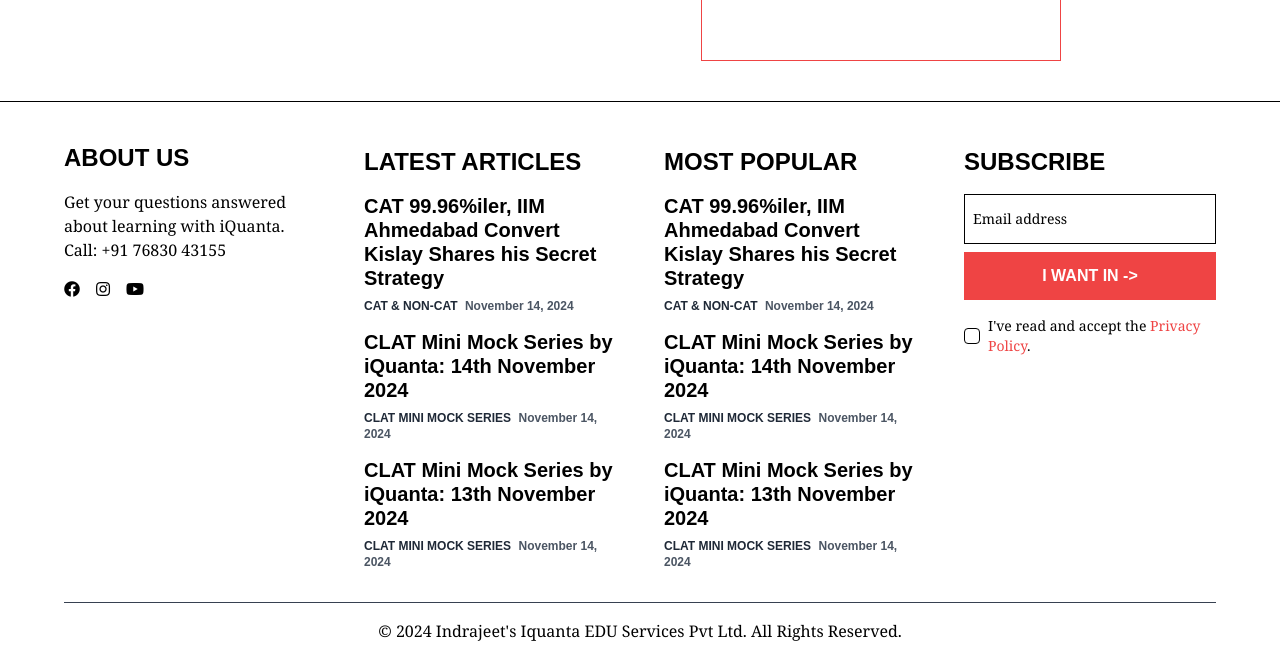
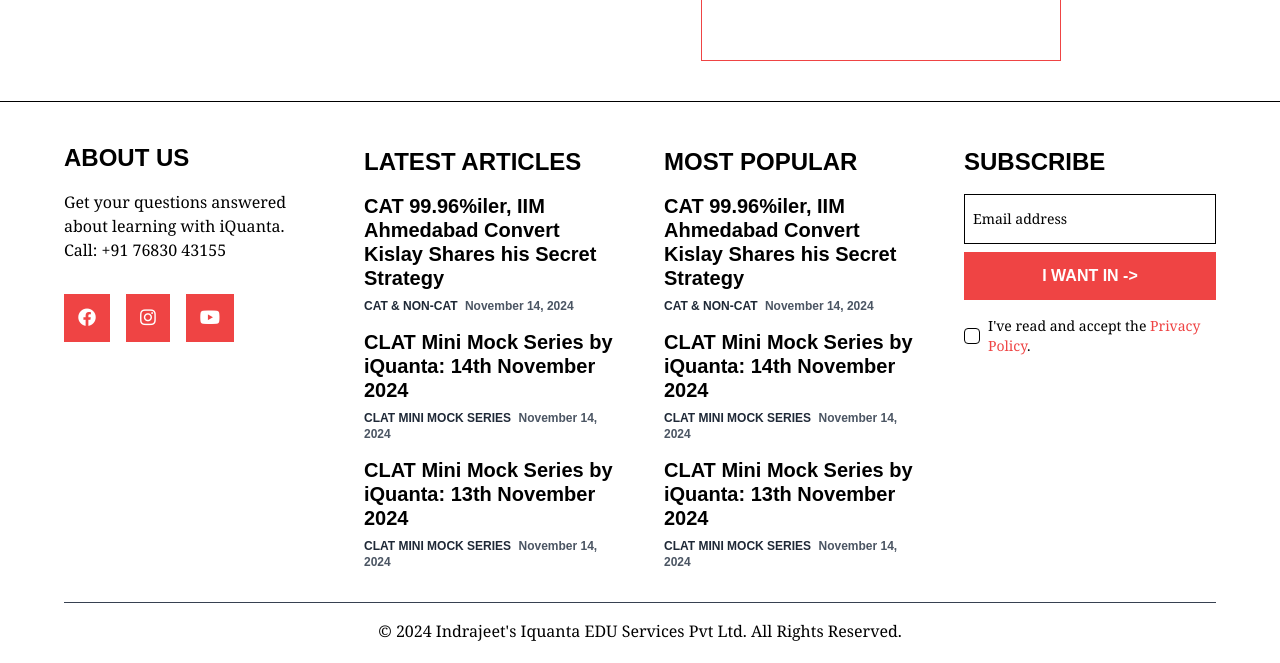
Before and after one commit to aditya-2k23/iquanta, a Next.js app: page / in a window 1280 px wide. Shown: the part 6557-7220 px from the top of the page. Built offline with nearby package versions, Linux system fonts and the light colour scheme.

Commit message:
Add SocialLink component to Footer for improved social media integration

```diff
--- a/components/Footer.tsx
+++ b/components/Footer.tsx
@@ -27,6 +27,28 @@
   </div>
 );
 
+const SocialLink = ({
+  href,
+  title,
+  icon,
+  color,
+}: {
+  href: string;
+  title: string;
+  icon: string;
+  color: string;
+}) => (
+  <a
+    href={href}
+    title={title}
+    target="_blank"
+    rel="noopener noreferrer"
+    className={`hover:text-${color} bg-red-500 text-center text-lg mt-4 px-[14px] transition-all delay-100 py-[10px] hover:bg-red-300 text-white`}
+  >
+    <i className={`fab fa-${icon}`}></i>
+  </a>
+);
+
 const Footer = () => {
   return (
     <footer className="border-t mt-10 border-black pt-10 pb-5 px-16">
@@ -40,33 +62,24 @@
               76830 43155
             </p>
             <div className="flex space-x-4">
-              <a
-                href="https://facebook.com/iquanta.in"
+              <SocialLink
+                href="https://www.facebook.com/iquanta.in/"
                 title="Facebook"
-                target="_blank"
-                rel="noopener noreferrer"
-                className="hover:text-blue-600"
-              >
-                <i className="fab fa-facebook"></i>
-              </a>
-              <a
-                href="https://www.instagram.com/iquanta.in/"
+                icon="facebook"
+                color="blue-500"
+              />
+              <SocialLink
+                href="https://www.instagram.com/iquanta/"
                 title="Instagram"
-                target="_blank"
-                rel="noopener noreferrer"
-                className="hover:text-pink-500"
-              >
-                <i className="fab fa-instagram"></i>
-              </a>
-              <a
-                href="https://www.youtube.com/channel/UCJcXnTkWeIrXavsa_DUzq5w"
-                title="YouTube"
-                target="_blank"
-                rel="noopener noreferrer"
-                className="hover:text-red-600"
-              >
-                <i className="fab fa-youtube"></i>
-              </a>
+                icon="instagram"
+                color="pink-500"
+              />
+              <SocialLink
+                href="https://www.youtube.com/c/iquanta"
+                title="Youtube"
+                icon="youtube"
+                color="red-500"
+              />
             </div>
           </div>
 
```
